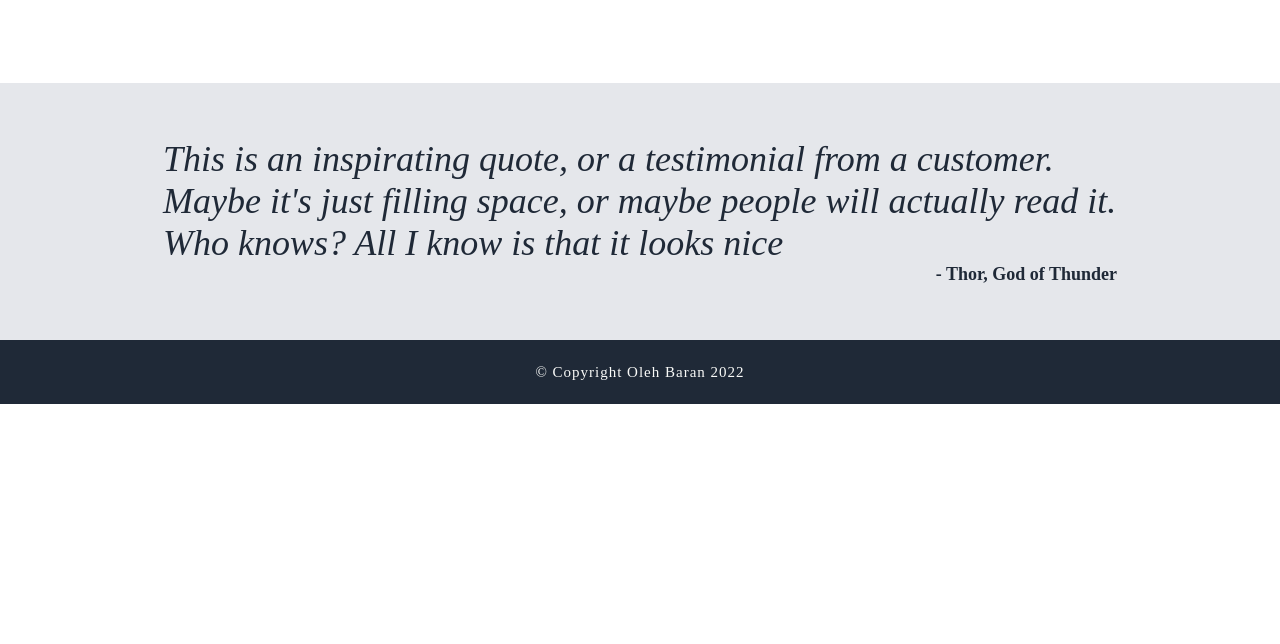
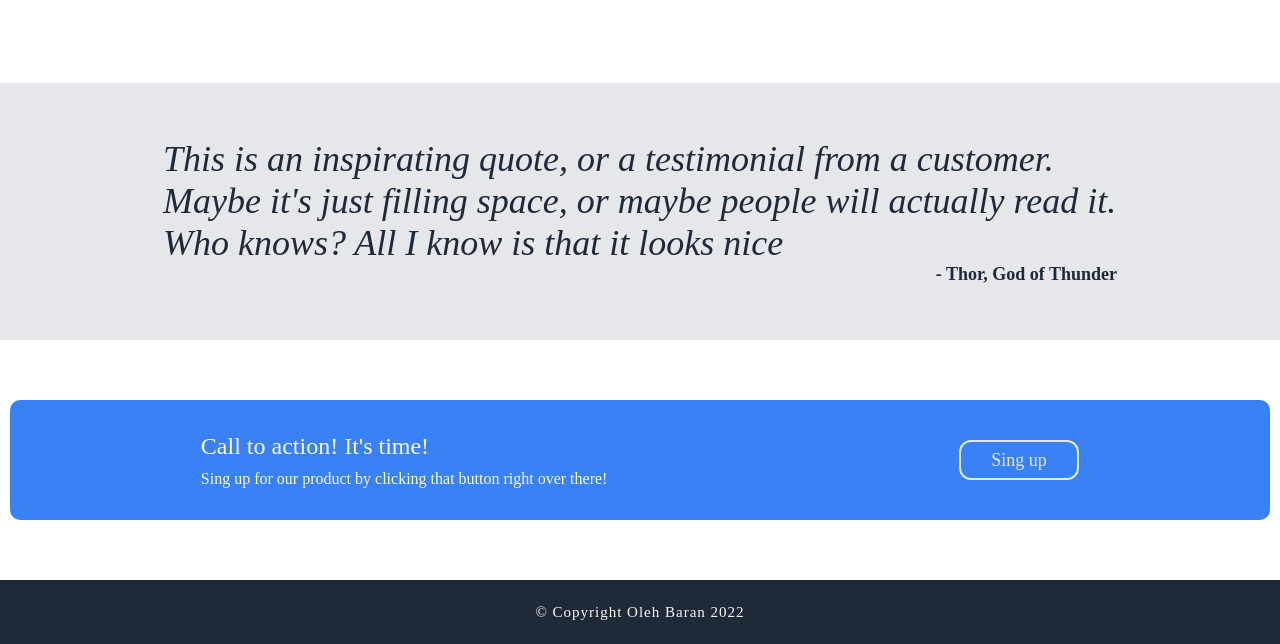
Before and after one commit to baran-oleh/odin_landing, a plain HTML site: page index.html in a window 1280 px wide. Shown: the part 794-1438 px from the top of the page. Before the commit the page ends 1198 px from the top, so only its background shows below. Drawn offline with Linux system fonts and the light colour scheme.

Commit message:
✨ finished landing page project

```diff
--- a/index.html
+++ b/index.html
@@ -85,7 +85,17 @@
                 <p class="two_subtext">- Thor, God of Thunder</p>
             </div>
         </section>
-
+        <section class="last">
+            <div class="container">
+                <dvi class="last_text_wrap">
+                    <h3 class="last_title">Call to action! It's time!</h3>
+                    <p class="last_text">Sing up for our product by clicking that button right over there!</p>
+                </dvi>
+                <a href="#" class="last_link">
+                    <span>Sing up</span>
+                </a>
+            </div>
+        </section>
     </main>
     <footer class="footer">
         <p class="footer_text">© Copyright Oleh Baran 2022</p>
--- a/style.css
+++ b/style.css
@@ -203,7 +203,55 @@
     font-weight: 800;
 }
 /* section two end */
+/* section last start */
 
+.last {
+    min-height: 30vh;
+    display: flex;
+    justify-content: center;
+    align-items: center;
+    padding: 0 10px;
+}
+.last > .container {
+    background-color: #3882f6;
+    width: 100%;
+    min-height: 15vh;
+    border-radius: 10px;
+    display: flex;
+    align-items: center;
+    justify-content: space-around;
+}
+
+.last .container .last_text_wrap .last_title{
+    font-size: 24px;
+    color: #f9faf8;
+    font-weight: lighter;
+    margin-bottom: 10px;
+}
+.last .container .last_text_wrap .last_text {
+    font-size: 16px;
+    color: #f9faf8;
+}
+.last .container .last_link {
+    text-decoration: none;
+    display: inline-flex;
+    justify-content: center;
+    align-content: center;
+    align-items: center;
+    font-size: 18px;
+    color: #e5e7eb;
+    width: 120px;
+    height: 40px;
+    border: 2px solid #e5e7eb;
+    border-radius: 12px;
+}
+.last .container .last_link:hover {
+    transform: scale(1.2);
+    transition: all 0.2s;
+    color: #1f2937;
+    border: 2px solid #1f2937;
+}
+/* section last end */
 /* Footer start */
 .footer {
     background-color: #1f2937;
```
